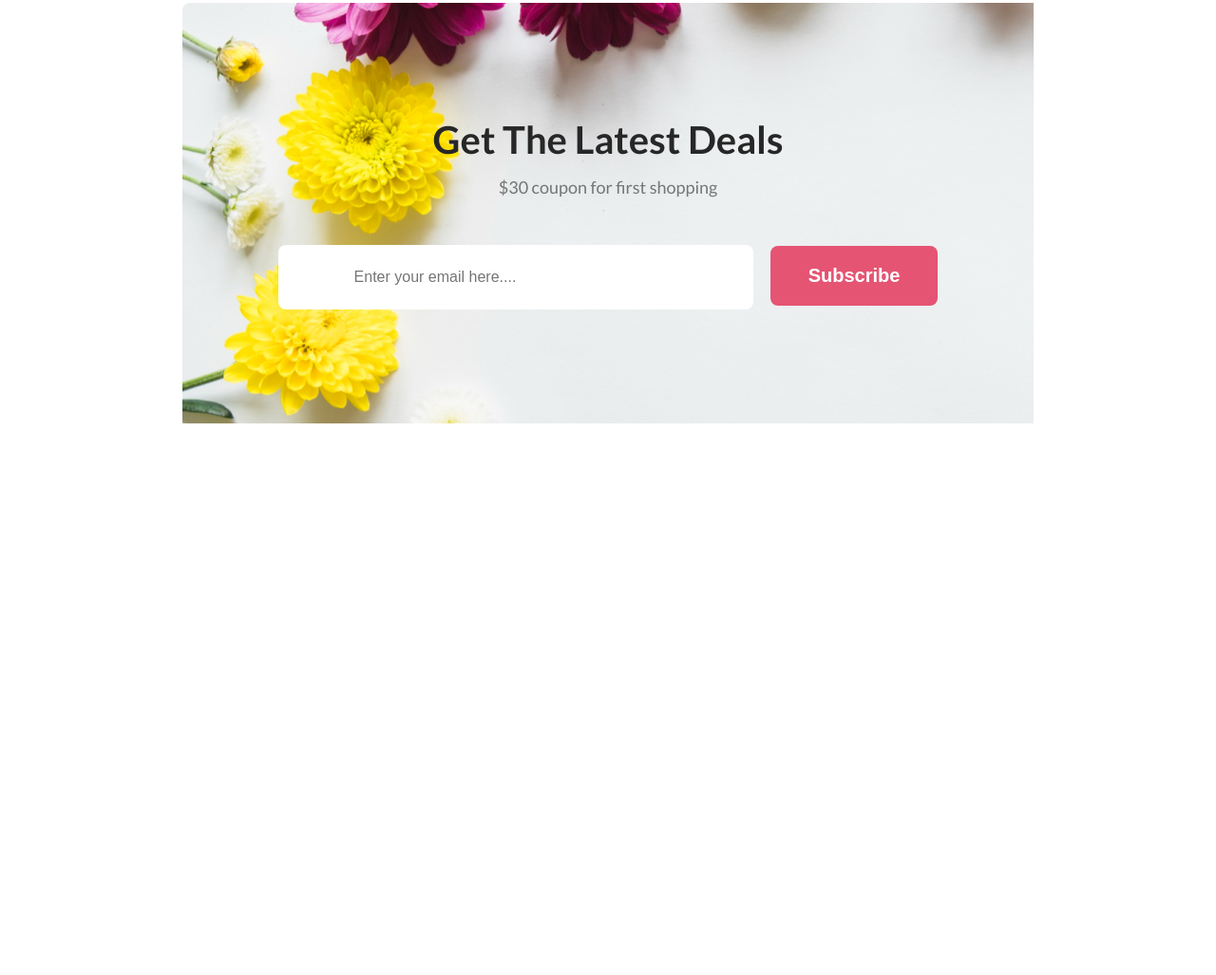
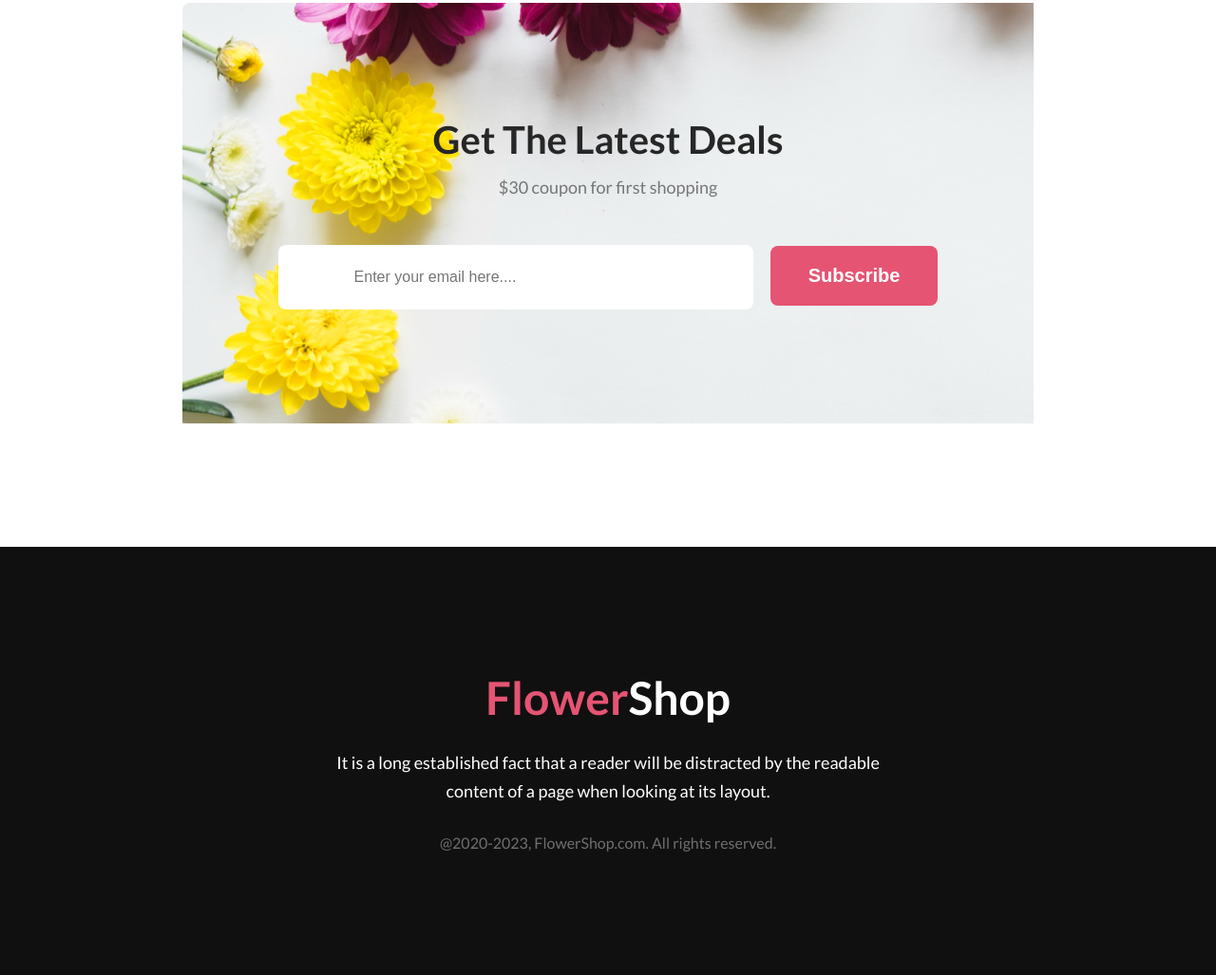
Before and after one commit to yeasinarafat-15/flower-shop, a plain HTML site: page index.html in a window 1280 px wide. Shown: the part 3725-4752 px from the top of the page at 95% size. Before the commit the page ends 4171 px from the top, so only its background shows below. Drawn offline with Linux system fonts and the light colour scheme.

Commit message:
footer commited

```diff
--- a/index.html
+++ b/index.html
@@ -107,10 +107,12 @@
             </div>
         </div>
     </div>
-    <!-- <footer>
-        <h2>FlowerShop</h2>
-        <p>It is a long established fact that a reader will be distracted by the readable content of a page when looking at its layout.</p>
-        <p>@2020-2023, FlowerShop.com. All rights reserved.</p>
-    </footer> -->
+    <footer>
+        <div class="footer-section">
+            <h2 class="footer-title"><span class="text-pink">Flower</span>Shop</h2>
+            <p class="footer-description">It is a long established fact that a reader will be distracted by the readable <br>content of a page when looking at its layout.</p>
+            <p class="footer-copyright">@2020-2023, FlowerShop.com. All rights reserved.</p>
+        </div>
+    </footer>
 </body>
 </html>
--- a/style.css
+++ b/style.css
@@ -203,3 +203,26 @@ input[type="email"]{
     padding: 25px 80px;
     margin-right: 15px;
 }
+footer{
+    margin-top: 130px;
+    background-color: #111010;
+    padding: 130px 0;
+    color: #fff;
+    text-align: center;
+}
+.footer-section{
+    margin: 0 auto;
+}
+.footer-title{
+    font-size: 48px;
+}
+.footer-description{
+    font-size: 18px;
+    line-height: 30px;
+    padding-top: 25px;
+    padding-bottom: 30px;
+}
+.footer-copyright{
+    font-size: 16px;
+    color: rgba(255, 255, 255, 0.40);
+}
```
